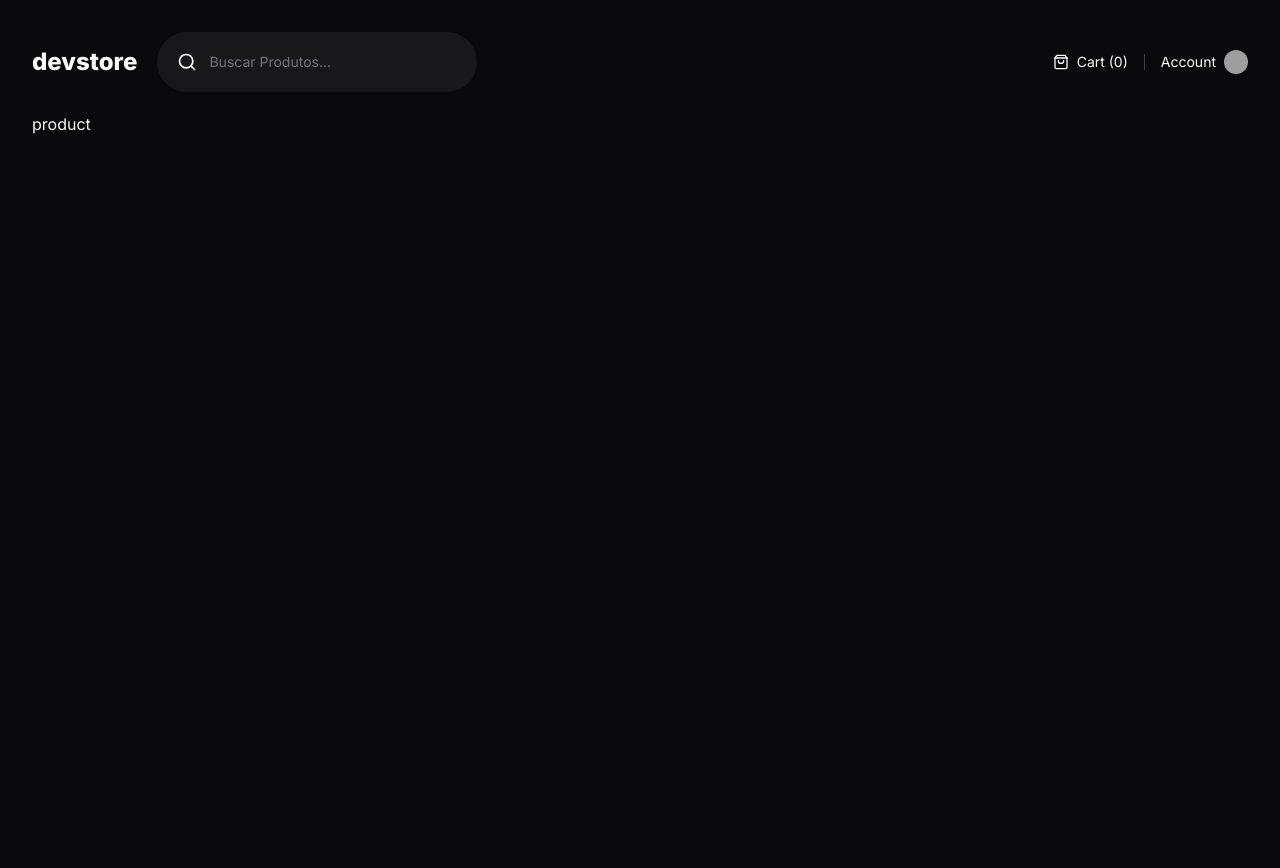
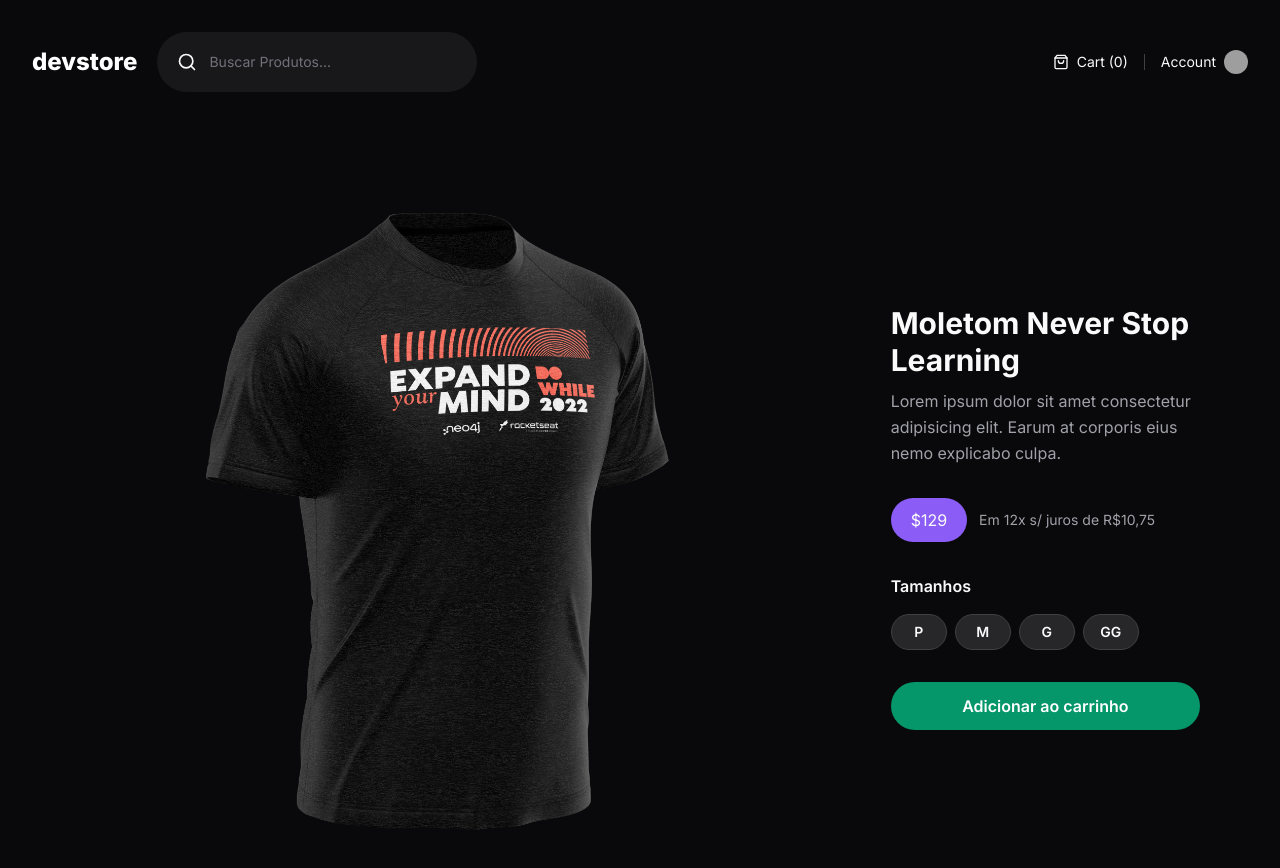
Before and after one commit to paulorfsantos17/devstore, a Next.js app: page /product/camiseta-dowhile-2022 in a window 1280 px wide. Shown: the top 868 px of the page. Before the commit the page ends 800 px from the top, so only its background shows below. Built offline with nearby package versions, Linux system fonts and the light colour scheme; grey boxes are pictures that could not be loaded.

Commit message:
feat: add page product

```diff
--- a/src/app/(store)/product/[slug]/page.tsx
+++ b/src/app/(store)/product/[slug]/page.tsx
@@ -1,5 +1,74 @@
+import Image from 'next/image'
 import React from 'react'
 
-export default function Product() {
-  return <div>product</div>
+export default function ProductPage() {
+  return (
+    <div className="relative grid max-h-[860px] grid-cols-3">
+      <div className="col-span-2 overflow-hidden">
+        <Image
+          src="/camiseta-dowhile-2022.png"
+          width={1000}
+          height={1000}
+          quality={100}
+          alt=""
+        />
+      </div>
+
+      <div className="flex flex-col justify-center px-12">
+        <h1 className="text-3xl font-bold leading-tight">
+          Moletom Never Stop Learning
+        </h1>
+        <p className="mt-2 leading-relaxed text-zinc-400">
+          Lorem ipsum dolor sit amet consectetur adipisicing elit. Earum at
+          corporis eius nemo explicabo culpa.
+        </p>
+
+        <div className="mt-8 flex items-center gap-3">
+          <span className="inline-block rounded-full bg-violet-500 px-5 py-2.5">
+            $129
+          </span>
+          <span className="text-sm text-zinc-400">
+            Em 12x s/ juros de R$10,75
+          </span>
+        </div>
+
+        <div className="mt-8 space-y-4">
+          <span className="block font-semibold">Tamanhos</span>
+          <div className="flex gap-2">
+            <button
+              type="button"
+              className="flex h-9 w-14 items-center justify-center rounded-full border border-zinc-700 bg-zinc-800 text-sm font-semibold"
+            >
+              P
+            </button>
+            <button
+              type="button"
+              className="flex h-9 w-14 items-center justify-center rounded-full border border-zinc-700 bg-zinc-800 text-sm font-semibold"
+            >
+              M
+            </button>
+            <button
+              type="button"
+              className="flex h-9 w-14 items-center justify-center rounded-full border border-zinc-700 bg-zinc-800 text-sm font-semibold"
+            >
+              G
+            </button>
+            <button
+              type="button"
+              className="flex h-9 w-14 items-center justify-center rounded-full border border-zinc-700 bg-zinc-800 text-sm font-semibold"
+            >
+              GG
+            </button>
+          </div>
+        </div>
+
+        <button
+          type="button"
+          className="mt-8 flex h-12 items-center justify-center rounded-full bg-emerald-600 font-semibold text-white"
+        >
+          Adicionar ao carrinho
+        </button>
+      </div>
+    </div>
+  )
 }
```
